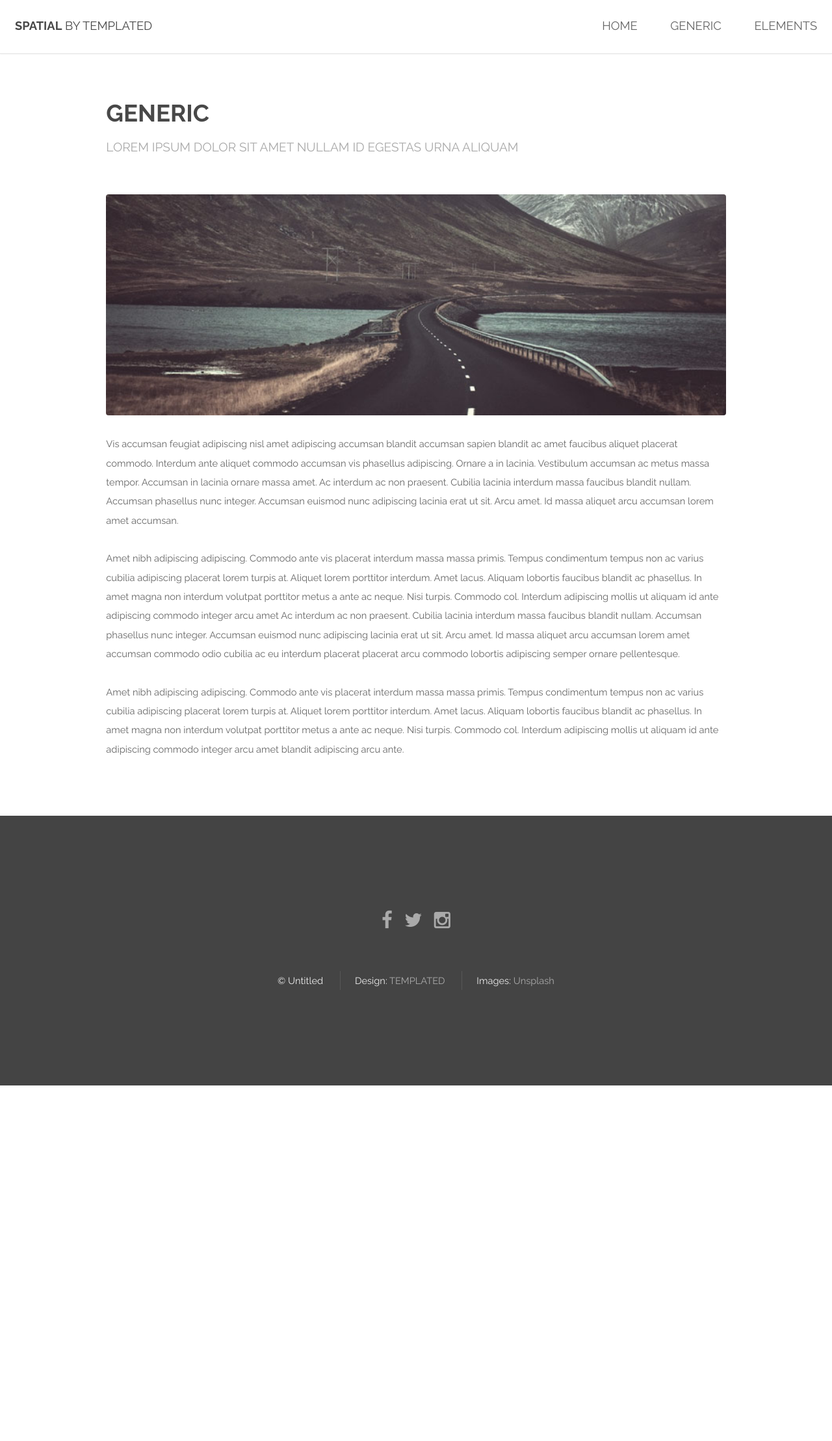
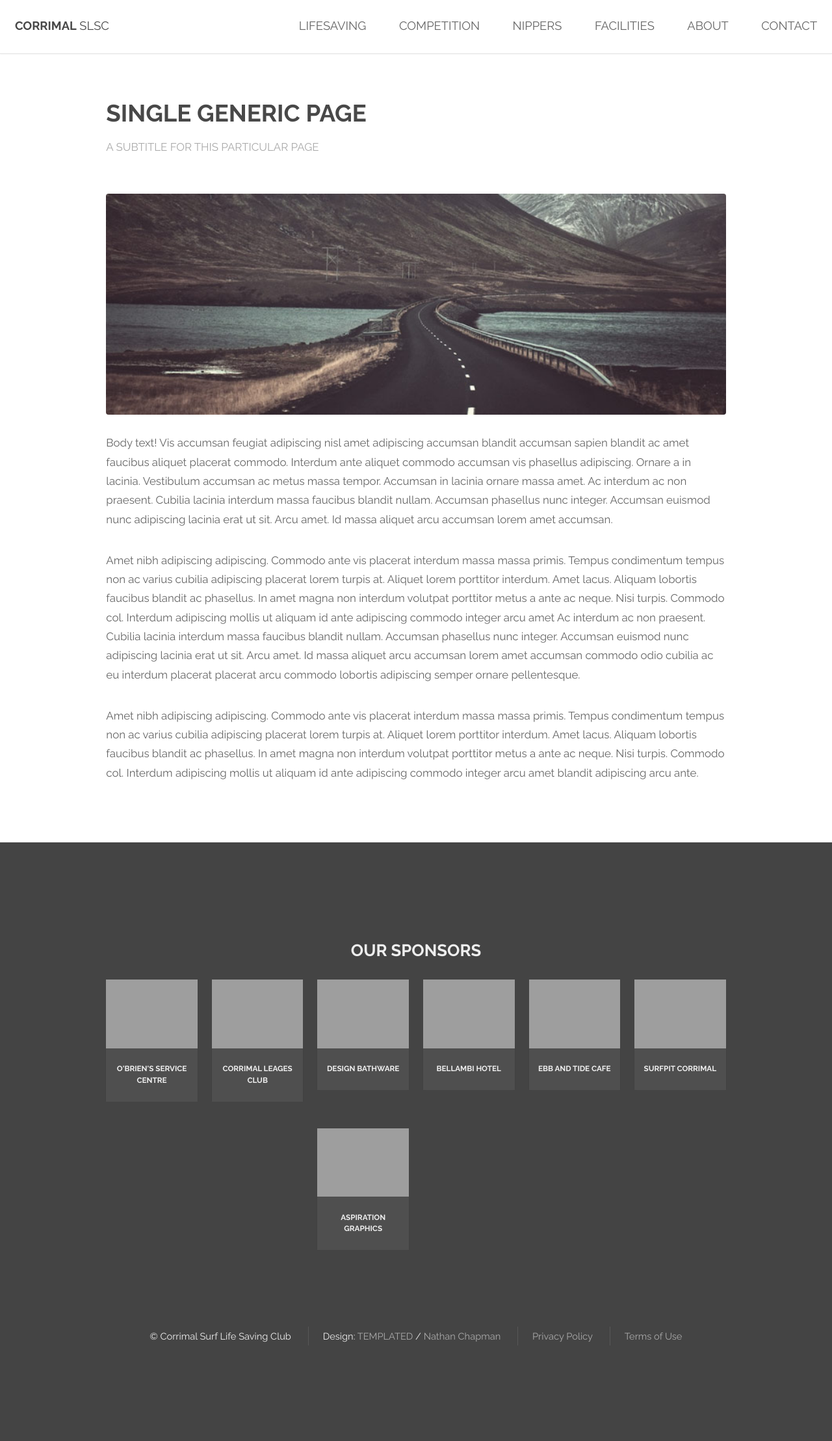
Before and after one commit to nchpmn/Corrimal-SLSC-Dev, a PHP site: page /generic.html in a window 1280 px wide. Shown: the whole page at 65% size. Before the commit the page ends 1670 px from the top, so only its background shows below. Run offline with PHP 8.4, Linux system fonts and the light colour scheme; grey boxes are pictures that could not be loaded.

Commit message:
Aahhh.... an entire day of work. One commit. Good luck! 🍍

```diff
--- a/assets/css/main.css
+++ b/assets/css/main.css
@@ -85,6 +85,10 @@
 		width: 80em;
 	}
 
+    body.single .container {
+        width:70em;
+    }
+
 	@media screen and (max-width: 1680px) {
 
 		.container.\31 25\25 {
@@ -105,8 +109,8 @@
 			width: 20em;
 		}
 
-		.container {
-			width: 80em;
+		.container, body.single .container {
+			width: 75em;
 		}
 
 	}
@@ -131,8 +135,8 @@
 			width: 16.25em;
 		}
 
-		.container {
-			width: 65em;
+		.container, body.single .container {
+			width:65em;
 		}
 
 	}
@@ -157,7 +161,7 @@
 			width: 22.5%;
 		}
 
-		.container {
+		.container, body.single .container {
 			width: 90%;
 		}
 
@@ -183,7 +187,7 @@
 			width: 22.5%;
 		}
 
-		.container {
+		.container, body.single .container {
 			width: 90% !important;
 		}
 
@@ -209,7 +213,7 @@
 			width: 22.5%;
 		}
 
-		.container {
+		.container, body.single .container {
 			width: 90% !important;
 		}
 
@@ -1608,19 +1612,32 @@
 		line-height: 2em;
 	}
 
+    body.single .container p {
+        font-size:1.1em;
+    }
+
 		@media screen and (max-width: 1680px) {
+
+			body, input, select, textarea {
+				font-size: 12pt;
+			}
+
+            body.single .container p {
+                font-size:1.15em;
+                line-height: 120%em;
+            }
+
+		}
+
+		@media screen and (max-width: 1280px) {
 
 			body, input, select, textarea {
 				font-size: 11pt;
 			}
-
-		}
-
-		@media screen and (max-width: 1280px) {
-
-			body, input, select, textarea {
-				font-size: 11pt;
-			}
+            body.single .container p {
+                font-size:1.15em;
+                line-height: 115%em;
+            }
 
 		}
 
@@ -1629,6 +1646,10 @@
 			body, input, select, textarea {
 				font-size: 12pt;
 			}
+            body.single .container p {
+                font-size:1em;
+                line-height: 100%em;
+            }
 
 		}
 
--- a/generic.html
+++ b/generic.html
@@ -6,21 +6,24 @@
 -->
 <html>
 	<head>
-		<title>Generic - Spatial by TEMPLATED</title>
+		<title>Corrimal Surf Life Saving Club</title>
 		<meta charset="utf-8" />
 		<meta name="viewport" content="width=device-width, initial-scale=1" />
 		<link rel="stylesheet" href="assets/css/main.css" />
 	</head>
-	<body>
+	<body class="single">
 
 		<!-- Header -->
 			<header id="header">
-				<h1><strong><a href="index.html">Spatial</a></strong> by Templated</h1>
+				<h1><a href="index.html"><strong>Corrimal</strong> SLSC</a></h1>
 				<nav id="nav">
 					<ul>
-						<li><a href="index.html">Home</a></li>
-						<li><a href="generic.html">Generic</a></li>
-						<li><a href="elements.html">Elements</a></li>
+						<li><a href="index.html">Lifesaving</a></li>
+						<li><a href="generic.html">Competition</a></li>
+						<li><a href="elements.html">Nippers</a></li>
+                        <li><a href="generic.html">Facilities</a></li>
+                        <li><a href="generic.html">About</a></li>
+						<li><a href="elements.html">Contact</a></li>
 					</ul>
 				</nav>
 			</header>
@@ -32,12 +35,13 @@
 				<div class="container">
 
 					<header class="major special">
-						<h2>Generic</h2>
-						<p>Lorem ipsum dolor sit amet nullam id egestas urna aliquam</p>
+						<h2>Single Generic Page</h2>
+						<p>A Subtitle for this particular page</p>
 					</header>
 
-					<a href="#" class="image fit"><img src="images/pic01.jpg" alt="" /></a>
-					<p>Vis accumsan feugiat adipiscing nisl amet adipiscing accumsan blandit accumsan sapien blandit ac amet faucibus aliquet placerat commodo. Interdum ante aliquet commodo accumsan vis phasellus adipiscing. Ornare a in lacinia. Vestibulum accumsan ac metus massa tempor. Accumsan in lacinia ornare massa amet. Ac interdum ac non praesent. Cubilia lacinia interdum massa faucibus blandit nullam. Accumsan phasellus nunc integer. Accumsan euismod nunc adipiscing lacinia erat ut sit. Arcu amet. Id massa aliquet arcu accumsan lorem amet accumsan.</p>
+					<div class="image fit"><img src="images/pic01.jpg" alt="" /></div>
+
+					<p>Body text! Vis accumsan feugiat adipiscing nisl amet adipiscing accumsan blandit accumsan sapien blandit ac amet faucibus aliquet placerat commodo. Interdum ante aliquet commodo accumsan vis phasellus adipiscing. Ornare a in lacinia. Vestibulum accumsan ac metus massa tempor. Accumsan in lacinia ornare massa amet. Ac interdum ac non praesent. Cubilia lacinia interdum massa faucibus blandit nullam. Accumsan phasellus nunc integer. Accumsan euismod nunc adipiscing lacinia erat ut sit. Arcu amet. Id massa aliquet arcu accumsan lorem amet accumsan.</p>
 					<p>Amet nibh adipiscing adipiscing. Commodo ante vis placerat interdum massa massa primis. Tempus condimentum tempus non ac varius cubilia adipiscing placerat lorem turpis at. Aliquet lorem porttitor interdum. Amet lacus. Aliquam lobortis faucibus blandit ac phasellus. In amet magna non interdum volutpat porttitor metus a ante ac neque. Nisi turpis. Commodo col. Interdum adipiscing mollis ut aliquam id ante adipiscing commodo integer arcu amet Ac interdum ac non praesent. Cubilia lacinia interdum massa faucibus blandit nullam. Accumsan phasellus nunc integer. Accumsan euismod nunc adipiscing lacinia erat ut sit. Arcu amet. Id massa aliquet arcu accumsan lorem amet accumsan commodo odio cubilia ac eu interdum placerat placerat arcu commodo lobortis adipiscing semper ornare pellentesque.</p>
 					<p>Amet nibh adipiscing adipiscing. Commodo ante vis placerat interdum massa massa primis. Tempus condimentum tempus non ac varius cubilia adipiscing placerat lorem turpis at. Aliquet lorem porttitor interdum. Amet lacus. Aliquam lobortis faucibus blandit ac phasellus. In amet magna non interdum volutpat porttitor metus a ante ac neque. Nisi turpis. Commodo col. Interdum adipiscing mollis ut aliquam id ante adipiscing commodo integer arcu amet blandit adipiscing arcu ante.</p>
 
@@ -47,15 +51,71 @@
 		<!-- Footer -->
 			<footer id="footer">
 				<div class="container">
-					<ul class="icons">
-						<li><a href="#" class="icon fa-facebook"></a></li>
-						<li><a href="#" class="icon fa-twitter"></a></li>
-						<li><a href="#" class="icon fa-instagram"></a></li>
-					</ul>
+                    <h2>Our Sponsors</h2>
+                    <div class="row">
+                        <div class="2u 3u(medium) 4u(small)">
+                            <div class="image fit captioned">
+                               <a href="#">
+                               <img src="http://corrimalsurfclub.com.au/images/obriens.png" alt="" />
+                               <h3>O'Brien's Service Centre</h3>
+                                </a>
+                            </div>
+                        </div>
+                        <div class="2u 3u(medium) 4u(small)">
+                            <div class="image fit captioned">
+                               <a href="#">
+                               <img src="http://corrimalsurfclub.com.au/images/leaguesclub2.jpg" alt="" />
+                               <h3>Corrimal Leages Club</h3>
+                                </a>
+                            </div>
+                        </div>
+                        <div class="2u 3u(medium) 4u(small)">
+                            <div class="image fit captioned">
+                               <a href="#">
+                               <img src="http://corrimalsurfclub.com.au/images/designbathware.png" alt="" />
+                               <h3>Design Bathware</h3>
+                                </a>
+                            </div>
+                        </div>
+                        <div class="2u 3u(medium) 4u(small)">
+                            <div class="image fit captioned">
+                               <a href="#">
+                               <img src="http://corrimalsurfclub.com.au/images/bellambihotel.png" alt="" />
+                               <h3>Bellambi Hotel</h3>
+                                </a>
+                            </div>
+                        </div>
+                        <div class="2u 3u(medium) 4u(small)">
+                            <div class="image fit captioned">
+                               <a href="#">
+                               <img src="http://corrimalsurfclub.com.au/images/ebbandtide.png" alt="" />
+                               <h3>Ebb and Tide Cafe</h3>
+                                </a>
+                            </div>
+                        </div>
+                        <div class="2u 3u(medium) 4u(small)">
+                            <div class="image fit captioned">
+                               <a href="#">
+                               <img src="http://corrimalsurfclub.com.au/wp-content/uploads/2016/10/Surfpit-Logo-Black-e1476491392508.png" alt="" />
+                               <h3>Surfpit Corrimal</h3>
+                                </a>
+                            </div>
+                        </div>
+                        <div class="2u 3u(medium) 4u(small)">
+                            <div class="image fit captioned">
+                               <a href="#">
+                               <img src="http://corrimalsurfclub.com.au/images/aspirationgraphics.png" alt="" />
+                               <h3>Aspiration Graphics</h3>
+                                </a>
+                            </div>
+                        </div>
+
+                    </div>
 					<ul class="copyright">
-						<li>&copy; Untitled</li>
-						<li>Design: <a href="http://templated.co">TEMPLATED</a></li>
-						<li>Images: <a href="http://unsplash.com">Unsplash</a></li>
+						<li>&copy; Corrimal Surf Life Saving Club</li>
+                        <li>Design: <a href="http://templated.co">TEMPLATED</a> / <a href="http://nchp.mn">Nathan Chapman</a></li>
+						<li><a href="#">Privacy Policy</a></li>
+						<li><a href="#">Terms of Use</a></li>
 					</ul>
 				</div>
 			</footer>
--- a/index.html
+++ b/index.html
@@ -15,7 +15,6 @@
 
 		<!-- Header -->
 			<header id="header" class="alt">
-				<h1><a href="index.html"><strong>Corrimal</strong> SLSC</a></h1>
 				<nav id="nav">
 					<ul>
 						<li><a href="index.html">Lifesaving</a></li>
```
Also changed, not shown: assets/css/main.min.css.
